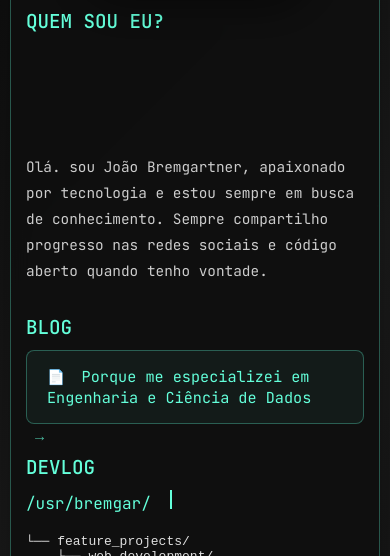
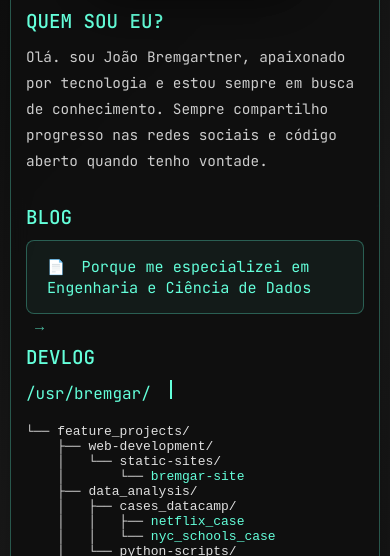
Before and after one commit to engjoaofaro/site_bremgar, a plain HTML site: page index.html in a window 390 px wide. Shown: the part 273-829 px from the top of the page. Drawn offline with Linux system fonts and the light colour scheme.

Commit message:
fix responsive.css

```diff
--- a/styles/responsive.css
+++ b/styles/responsive.css
@@ -49,6 +49,11 @@
 
   .section-title:first-of-type {
     margin-top: 150px;
+    margin-bottom: 15px;
+  }
+
+  .section-title:first-of-type + .bio {
+    margin-top: 0;
   }
 }
 
@@ -81,5 +86,10 @@
 
   .section-title:first-of-type {
     margin-top: 120px;
+    margin-bottom: 10px;
+  }
+
+  .section-title:first-of-type + .bio {
+    margin-top: 0;
   }
 }
```
